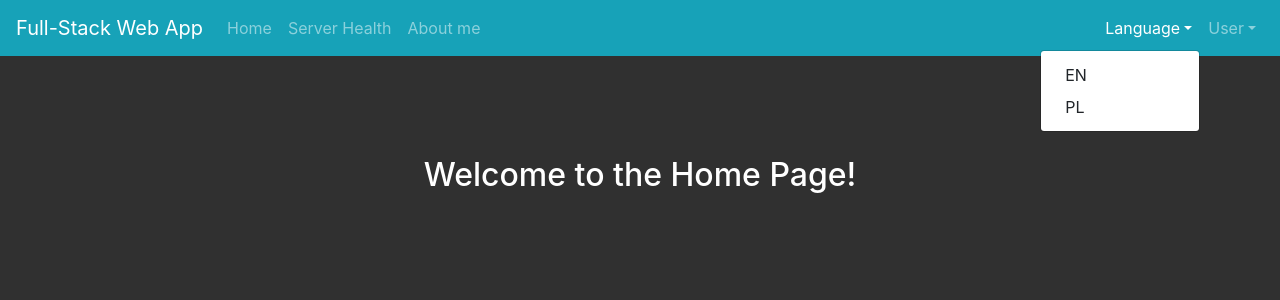
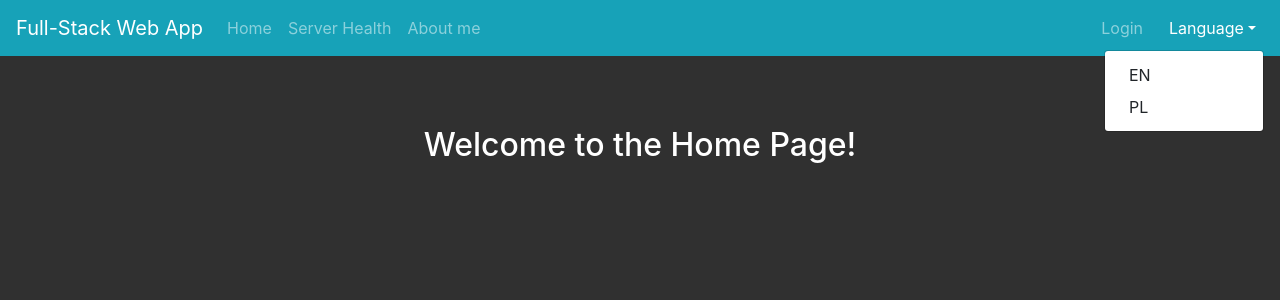
Before and after one commit to patrykgrudzien/vehicle-health-service, a Vue app in the folder frontend/: page / in a window 1280 px wide. Both pictures are taken after a click on the button "Language". Shown: the top 300 px of the page. Built offline with nearby package versions, Linux system fonts and the light colour scheme; what v-animate-css would draw is missing.

Commit message:
Small UI improvements.

```diff
--- a/frontend/src/App.vue
+++ b/frontend/src/App.vue
@@ -40,6 +40,6 @@
   body {
     background-color: #303030;
     color: #ffffff;
-    overflow: hidden;
+    overflow-y: visible;
   }
 </style>
--- a/frontend/src/components/AppNavBar.vue
+++ b/frontend/src/components/AppNavBar.vue
@@ -1,5 +1,5 @@
 <template>
-  <b-navbar toggleable="md" type="dark" variant="info" style="margin-bottom: 50px;">
+  <b-navbar toggleable="md" type="dark" variant="info" style="margin-bottom: 20px;">
 
     <b-navbar-brand>Full-Stack Web App</b-navbar-brand>
     <b-navbar-toggle target="nav_collapse"></b-navbar-toggle>
@@ -14,14 +14,11 @@
 
       <!-- Right aligned nav items -->
       <b-navbar-nav class="ml-auto">
-        <b-nav-item-dropdown text="Language" right>
-          <b-dropdown-item to="/" active-class="dropdown-class">EN</b-dropdown-item>
-          <b-dropdown-item to="/" active-class="dropdown-class">PL</b-dropdown-item>
-        </b-nav-item-dropdown>
+        <b-nav-item to="/login" exact>Login</b-nav-item>
 
-        <b-nav-item-dropdown text="User" right>
-          <b-dropdown-item to="/registration-form" active-class="dropdown-class">Register</b-dropdown-item>
-          <b-dropdown-item to="/login" active-class="dropdown-class">Login</b-dropdown-item>
+        <b-nav-item-dropdown text="Language" right style="padding-left: 10px;">
+          <b-dropdown-item to="/" active-class="dropdown-item">EN</b-dropdown-item>
+          <b-dropdown-item to="/" active-class="dropdown-item">PL</b-dropdown-item>
         </b-nav-item-dropdown>
       </b-navbar-nav>
 
@@ -50,7 +47,7 @@
     border-radius: 10px;
   }
 
-  .dropdown-class {
+  .dropdown-item {
     background-color: transparent;
   }
 </style>
--- a/frontend/src/components/Home.vue
+++ b/frontend/src/components/Home.vue
@@ -1,10 +1,6 @@
 <template>
   <b-container>
-    <b-row>
-      <b-col>
-        <h2 class="text-center" style="margin-top: 50px;">{{ homeMessage }}</h2>
-      </b-col>
-    </b-row>
+        <h2 class="text-center" style="margin-top: 70px;">{{ homeMessage }}</h2>
   </b-container>
 </template>
 
```
